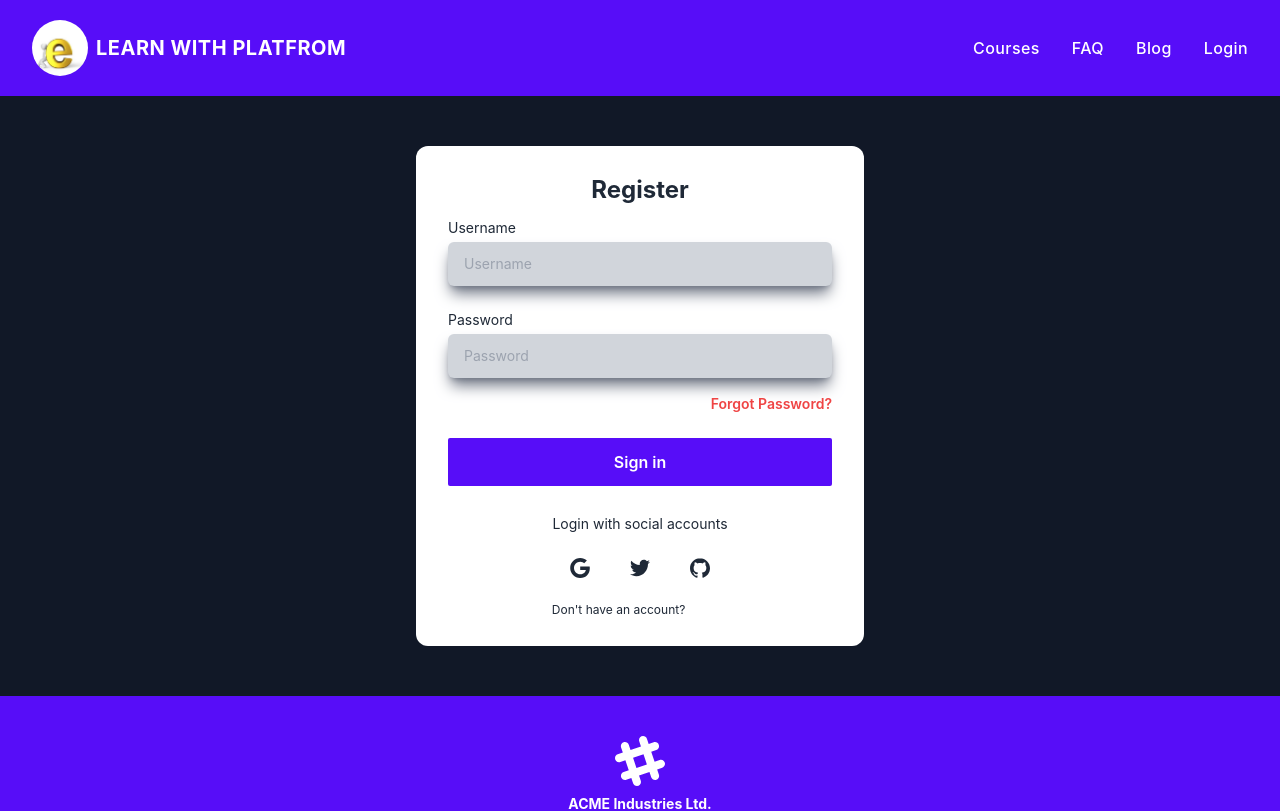
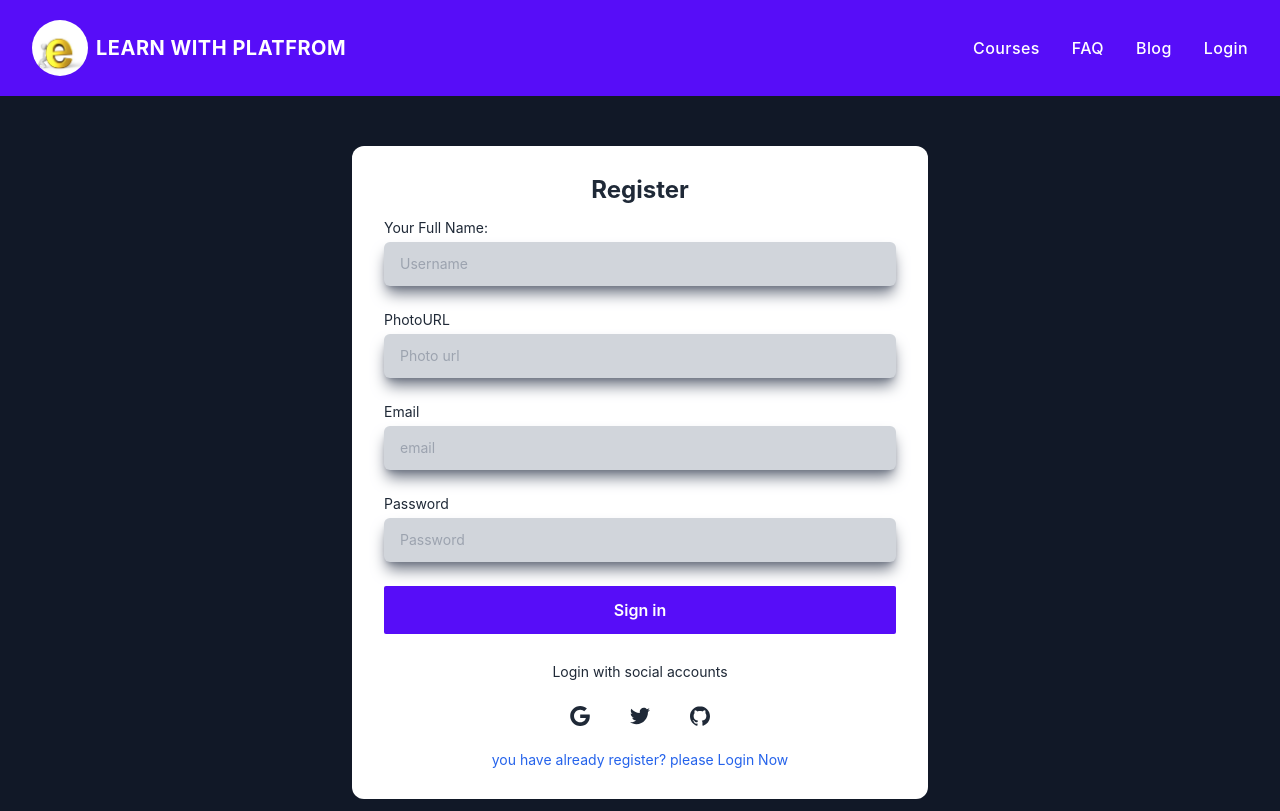
Before and after one commit to mdismail645221/Learn-with-Platform-client, a React (Create React App) app: page /register in a window 1280 px wide. Shown: the top 811 px of the page. Built offline with nearby package versions, Linux system fonts and the light colour scheme.

Commit message:
register [html & css style added]

```diff
--- a/src/shared/Login/Login.js
+++ b/src/shared/Login/Login.js
@@ -19,7 +19,7 @@ const Login = () => {
                             <Link rel="noopener noreferrer" className='text-red-500 hover:text-red-700 font-semibold hover:font-bold text-sm hover:underline'>Forgot Password?</Link>
                         </div>
                     </div>
-                    <button className="block w-full p-3 text-center rounded-sm dark:text-gray-900 bg-[#570DF8] text-white font-semibold">Sign in</button>
+                    <button className="block w-full p-3 text-center rounded-sm dark:text-gray-900 bg-[#570DF8] text-white font-semibold">Log in</button>
                 </form>
                 <div className="flex items-center pt-4 space-x-1">
                     <div className="flex-1 h-px sm:w-16 dark:bg-gray-700"></div>
--- a/src/shared/Register/Register.js
+++ b/src/shared/Register/Register.js
@@ -5,19 +5,24 @@ import '../Register/Register.js'
 const Register = () => {
     return (
         <section id='login-container'>
-            <div className="w-full max-w-md p-8 space-y-3 rounded-xl bg-white mx-auto py-7 dark:text-gray-100" >
+            <div className="w-full max-w-xl p-8 space-y-3 rounded-xl bg-white mx-auto py-7 dark:text-gray-100" >
                 <h1 className="text-2xl font-bold text-center">Register</h1>
                 <form novalidate="" action="" className="space-y-6 ng-untouched ng-pristine ng-valid">
                     <div className="space-y-1 text-sm">
-                        <label for="username" className="block dark:text-gray-400">Username</label>
+                        <label for="username" className="block dark:text-gray-400">Your Full Name:</label>
                         <input type="text" name="username" id="username" placeholder="Username" className="w-full px-4 py-3 rounded-md dark:border-gray-700  dark:text-gray-100 focus:dark:border-violet-400 shadow-gray-500 shadow-lg bg-gray-300" />
+                    </div>
+                    <div className="space-y-1 text-sm">
+                        <label for="photourl" className="block dark:text-gray-400">PhotoURL</label>
+                        <input type="text" name="photourl" id="photourl" placeholder="Photo url" className="w-full px-4 py-3 rounded-md dark:border-gray-700  dark:text-gray-100 focus:dark:border-violet-400 shadow-gray-500 shadow-lg bg-gray-300" />
+                    </div>
+                    <div className="space-y-1 text-sm">
+                        <label for="email" className="block dark:text-gray-400">Email</label>
+                        <input type="email" name="email" id="email" placeholder="email" className="w-full px-4 py-3 rounded-md dark:border-gray-700  dark:text-gray-100 focus:dark:border-violet-400 shadow-gray-500 shadow-lg bg-gray-300" />
                     </div>
                     <div className="space-y-1 text-sm">
                         <label for="password" className="block dark:text-gray-400">Password</label>
                         <input type="password" name="password" id="password" placeholder="Password" className="w-full px-4 py-3 rounded-md dark:border-gray-700  dark:text-gray-100 focus:dark:border-violet-400 shadow-gray-500 shadow-lg bg-gray-300" />
-                        <div className="flex justify-end text-xs text-gray-400 pt-3">
-                            <Link rel="noopener noreferrer" className='text-red-500 hover:text-red-700 font-semibold hover:font-bold text-sm'>Forgot Password?</Link>
-                        </div>
                     </div>
                     <button className="block w-full p-3 text-center rounded-sm dark:text-gray-900 bg-[#570DF8] text-white font-semibold">Sign in</button>
                 </form>
@@ -43,9 +48,9 @@ const Register = () => {
                         </svg>
                     </button>
                 </div>
-                <p className="text-xs text-center sm:px-6 dark:text-gray-400">Don't have an account?
-                    <a rel="noopener noreferrer" href="#" className="underline dark:text-gray-100">Sign up</a>
-                </p>
+                <Link to='/login' className="text-sm w-full mx-auto hover:underline sm:px-6 text-blue-600 text-center">
+                    you have already register? please Login Now
+                </Link>
             </div>
         </section>
     );
```
